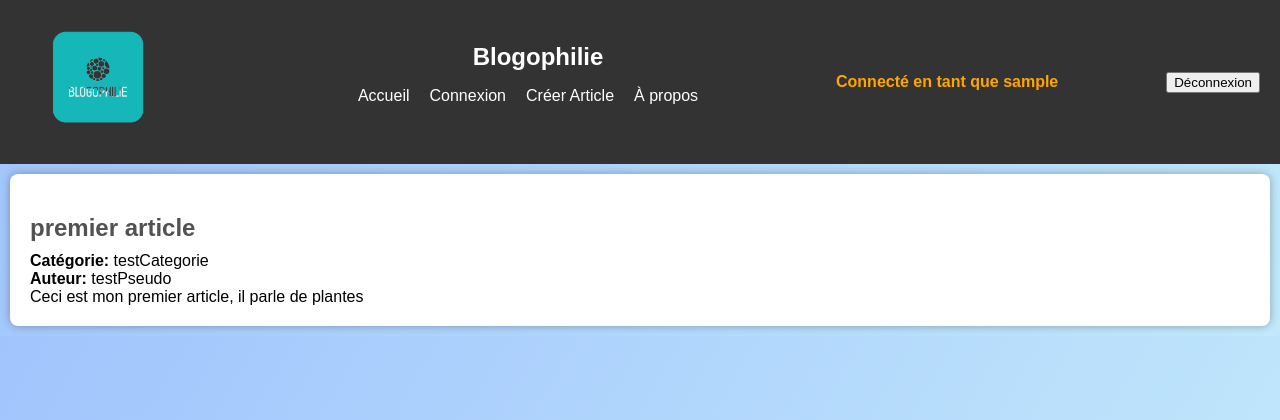
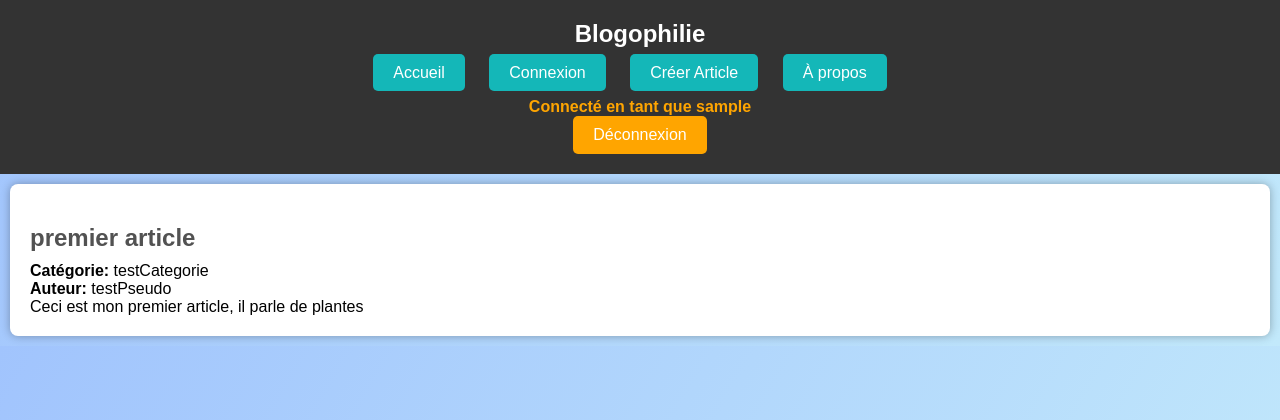
Before and after one commit to TLBTPTL/blog-php, a PHP site: page /index.php in a window 1280 px wide. Shown: the top 420 px of the page. Run offline with PHP 8.4, Linux system fonts and the light colour scheme; the visitor is signed in with stand-in values (Sample User, id 1); data comes from the database, SQL or seed files in the repository.

Commit message:
Changement du headera
a

```diff
--- a/header.php
+++ b/header.php
@@ -1,7 +1,7 @@
 <!DOCTYPE html>
 <html>
 <head>
-    <!-- Ouais le css en html évite de faire des fichiers en plus -->
+    <link rel="icon" type="image/png" href="images/logo.png">
     <title>Blogophilie - Jérémy Girard</title>
     <style>
         body {
@@ -15,19 +15,19 @@
             background-color: #333;
             color: white;
             padding: 20px;
-            display: flex;
-            justify-content: space-between;
             align-items: center;
         }
 
         header h1 {
             margin: 0;
             font-size: 24px;
+            text-align: center;
         }
 
         nav ul {
             list-style: none;
             padding: 0;
+            text-align: center;
         }
 
         nav ul li {
@@ -40,16 +40,36 @@
             color: white;
         }
 
+        .btn-connexion, .btn-deconnexion {
+            background-color: #14B7B8;
+            color: white;
+            border: none;
+            padding: 10px 20px;
+            border-radius: 5px;
+            text-decoration: none;
+            cursor: pointer;
+            transition: background-color 0.3s ease;
+            font-family: Poppins, sans-serif;
+            font-size: 16px;
+        }
+
+        .btn-deconnexion {
+            background-color: #FFA500;
+        }
+
+        .btn-deconnexion:hover {
+            background-color: #FF8500;
+        }
+
         .user-info {
-            display: flex;
-            align-items: center;
+            text-align: center;
+            margin-top: 10px;
         }
 
         .user-info p {
             margin: 0;
             color: #FFA500;
             font-weight: bold;
-            margin-left: 10px;
         }
 
         footer {
@@ -63,37 +83,35 @@
     </style>
 </head>
 <body>
-<header style="background-color: #333; color: white; padding: 20px; display: flex; justify-content: space-between; align-items: center;">
-    <img src="images/logo.png" alt="Logo de Blogophilie" width="150" height="124">
-    <div>
-        <h1 style="margin-left: 80px; font-size: 24px;">Blogophilie</h1>
-        <nav style="margin-top: 10px; margin-left: 80px;">
-            <ul style="list-style: none; padding: 0; display: flex;">
-                <li style="margin-right: 20px;"><a href="index.php" style="text-decoration: none; color: white;">Accueil</a></li>
-                <li style="margin-right: 20px;"><a href="connexion.php" style="text-decoration: none; color: white;">Connexion</a></li>
-                <li style="margin-right: 20px;"><a href="creationarticle.php" style="text-decoration: none; color: white;">Créer Article</a></li>
-                <li><a href="apropos.php" style="text-decoration: none; color: white;">À propos</a></li>
+<header>
+    <h1>Blogophilie</h1>
+    <nav>
+        <ul>
+            <li><a href="index.php" class="btn-connexion">Accueil</a></li>
+            <li><a href="connexion.php" class="btn-connexion">Connexion</a></li>
+            <li><a href="creationarticle.php" class="btn-connexion">Créer Article</a></li>
+            <li><a href="apropos.php" class="btn-connexion">À propos</a></li>
         </ul>
     </nav>
-    </div>
+
     <?php
     session_start();
     if (isset($_SESSION['pseudo'])) {
-            echo '<div class="user-info"><p>Connecté en tant que ' . htmlspecialchars($_SESSION['pseudo']) . '</p></div>';
+        echo '<div class="user-info">';
+        echo '<div>';
+        echo '<p>Connecté en tant que ' . htmlspecialchars($_SESSION['pseudo']) . '</p>';
+        echo '</div>';
         echo '<form method="post" action="">';
-            echo '<input type="submit" name="deconnexion" value="Déconnexion">';
+        echo '<button type="submit" name="deconnexion" class="btn-deconnexion">Déconnexion</button>';
         echo '</form>';
-
+        echo '</div>';
         if (isset($_POST['deconnexion'])) {
-                // Détruisez la session actuelle
             session_unset();
-
-                // Redirigez l'utilisateur vers la page de connexion (ou une autre page de votre choix)
             header('Location: index.php');
             exit;
         }
     }
     ?>
-
 </header>
-    </head>
+</body>
+</html>
--- a/index.php
+++ b/index.php
@@ -2,6 +2,7 @@
 include_once 'header.php';
 include_once 'functionDataBase.php';
 $connexion = connectToDatabase();
+$_SESSION['erreurconnexion']=0;
 ?>
 
 <!DOCTYPE html>
```
Lines whose indentation alone changed are shown as unchanged.
